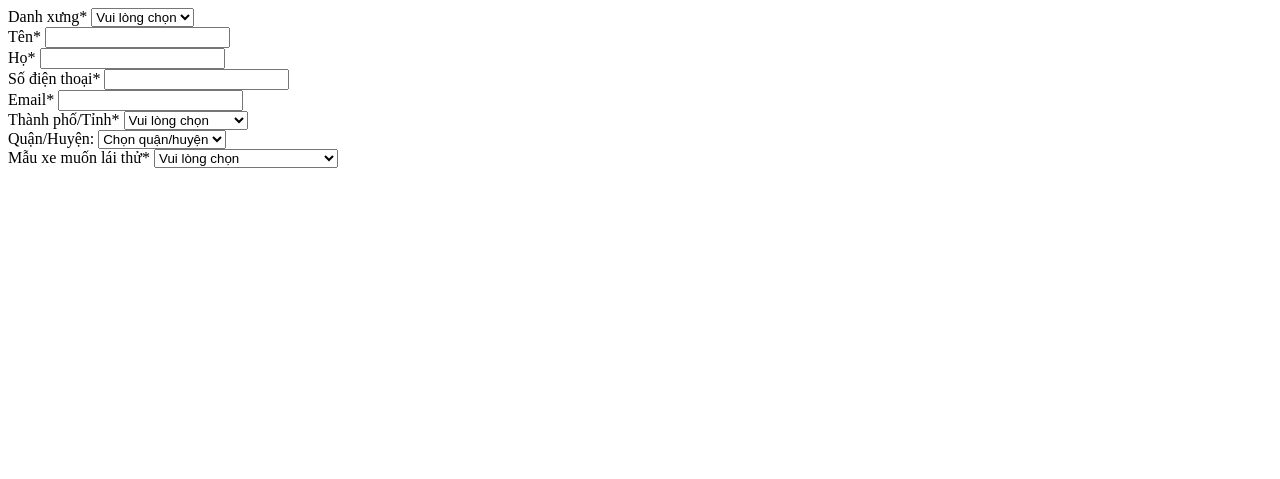
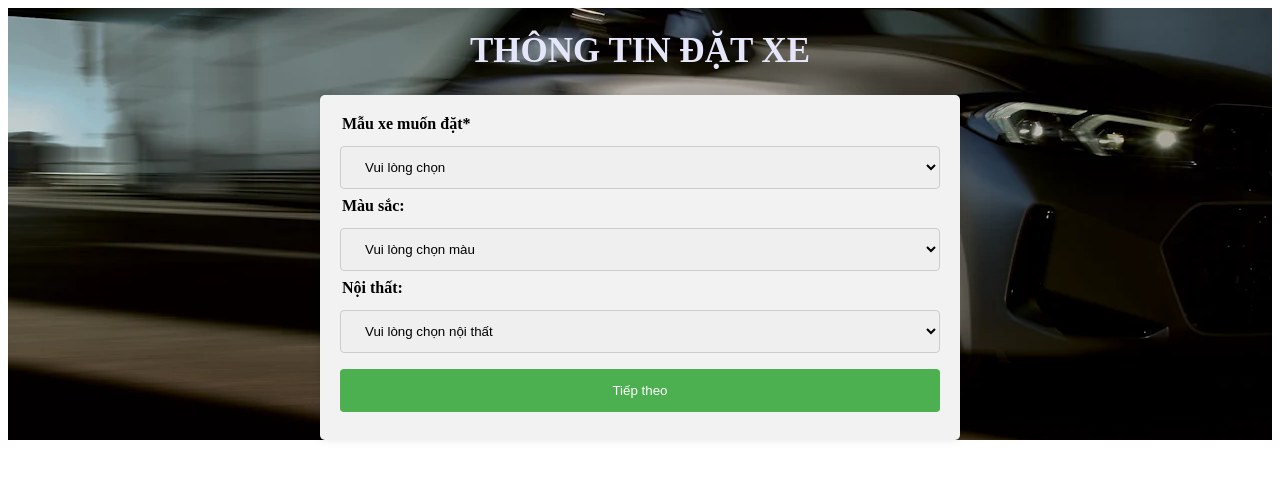
Before and after one commit to HuynhNe26/Lap-trinh-web, a PHP site: page /src_php/datxe.php in a window 1280 px wide. Shown: the top 479 px of the page. Run offline with PHP 8.4, Linux system fonts and the light colour scheme.

Commit message:
Update datxe.php

```diff
--- a/src_php/datxe.php
+++ b/src_php/datxe.php
@@ -1,91 +1,72 @@
-<form action="">
-                    <label for="title">Danh xưng*</label>
-                    <select id="title" name="title" required>
-                        <option value="">Vui lòng chọn</option>
-                        <option value="mr">Anh</option>
-                        <option value="ms">Chị</option>
-                    </select> <br>
-                    <label for="name">Tên*</label>
-                    <input type="text" required> <br>
-                    <label for="name">Họ*</label>
-                    <input type="text" required> <br>
-                    <label for="number">Số điện thoại*</label>
-                    <input type="number"> <br>
-                    <label for="email">Email*</label>
-                    <input type="text" required> <br>
-                    <label for="province">Thành phố/Tỉnh*</label>
-                    <select id="province" name="province" required>
-                        <option value="">Vui lòng chọn</option>
-                        <option value="TP. Hồ Chí Minh">Hồ Chí Minh</option>
-                        <option value="Hà Nội">Hà Nội</option>
-                        <option value="Điện Biên">Điện Biên</option>
-                        <option value="Hòa Bình">Hòa Bình</option>
-                        <option value="Lai Châu">Lai Châu</option>
-                        <option value="Sơn La">Sơn La</option>
-                        <option value="HCM">Hà Giang</option>
-                        <option value="HCM">Cao Bằng</option>
-                        <option value="HCM">Bắc Kạn</option>
-                        <option value="HCM">Lạng Sơn</option>
-                        <option value="HCM">Tuyên Quang</option>
-                        <option value="HCM">Thái Nguyên</option>
-                        <option value="HCM">Phú Thọ</option>
-                        <option value="HCM">Bắc Giang</option>
-                        <option value="HCM">Quảng Ninh</option>
-                        <option value="HCM">Bắc Ninh</option>
-                        <option value="HCM">Ninh Bình</option>
-                        <option value="HCM">Hà Nam</option>
-                        <option value="HCM">Lào Cai</option>
-                        <option value="HCM">Hải Dương</option>
-                        <option value="HCM">Hải Phòng</option>
-                        <option value="HCM">Hưng Yên</option>
-                        <option value="HCM">Nam Định</option>
-                        <option value="HCM">Thái Bình</option>
-                        <option value="HCM">Vĩnh Phúc</option>
-                        <option value="HCM">Thanh Hóa</option>
-                        <option value="HCM">Nghệ An</option>
-                        <option value="HCM">Vinh</option>
-                        <option value="HCM">Hà Tĩnh</option>
-                        <option value="HCM">Quảng Bình</option>
-                        <option value="HCM">Quảng Trị</option>
-                        <option value="HCM">Thừa Thiên Huế</option>
-                        <option value="HCM">Đà Nẵng</option>
-                        <option value="HCM">Quảng Nam</option>
-                        <option value="HCM">Quảng Ngãi</option>
-                        <option value="HCM">Bình Định</option>
-                        <option value="HCM">Quảng Ngãi</option>
-                        <option value="HCM">Phú Yên</option>
-                        <option value="HCM">Yên Bái</option>
-                        <option value="HCM">Gia Lai</option>
-                        <option value="HCM">Khánh Hòa</option>
-                        <option value="HCM">Ninh Thuận</option>
-                        <option value="HCM">Đắk Lắk</option>
-                        <option value="HCM">Đắk Nông</option>
-                        <option value="HCM">Lâm Đồng</option>
-                        <option value="HCM">Bình Dương</option>
-                        <option value="HCM">Bình Phước</option>
-                        <option value="HCM">Tây Ninh</option>
-                        <option value="HCM">Đồng Nai</option>
-                        <option value="HCM">Bà Rịa Vũng Tàu</option>
-                        <option value="HCM">Cần Thơ</option>
-                        <option value="HCM">Long An</option>
-                        <option value="HCM">An Giang</option>
-                        <option value="HCM">Đồng Tháp</option>
-                        <option value="HCM">Tiền Giang</option>
-                        <option value="HCM">Bến Tre</option>
-                        <option value="HCM">Vĩnh Long</option>
-                        <option value="HCM">Trà Vinh</option>
-                        <option value="HCM">Hậu Giang</option>
-                        <option value="HCM">Kiên Giang</option>
-                        <option value="HCM">Sóc Trăng</option>
-                        <option value="HCM">Bạc Liêu</option>
-                        <option value="HCM">Cà Mau</option>
-                        <option value="HCM">Kon Tum</option>
-                    </select> <br>
-                    <label for="district">Quận/Huyện:</label>
-                    <select id="district" name="district" required>
-                        <option value="">Chọn quận/huyện</option>
-                    </select> <br>
-                    <label for="type">Mẫu xe muốn lái thử*</label>
+<!DOCTYPE html>
+<html lang="vi">
+<head>
+    <meta charset="UTF-8">
+    <meta name="viewport" content="width=device-width, initial-scale=1.0">
+    <meta name="description" content="Liên hệ với chúng tôi để biết thêm thông tin.">
+    <title>Liên hệ với chúng tôi</title>
+    <!-- Kết nối với file CSS để định dạng giao diện -->
+    <link rel="stylesheet" href="main.css" type="text/css">
+    <link rel="stylesheet" href="../css/fontawesome-free-6.6.0/css/all.min.css">
+    <script src="js/main.js" defer></script>
+    <style>
+
+        .form_out {
+    display: flex;
+    flex-direction: column;
+    max-width: 100%;
+    align-items: center;
+    background-image: url(image/dangkilaithu.png);
+    background-position:-100px;
+
+  }
+
+  .form-dangkilt {
+    background-color: #f2f2f2;
+    padding: 20px;
+    border-radius: 5px;
+    box-shadow: 0 0 10px rgba(0, 0, 0, 0.1);
+    width: 80%;
+    max-width: 600px;
+  }
+
+  .form-dangkilt legend {
+    font-weight: bold;
+    margin-bottom: 5px;
+  }
+
+  .form-dangkilt input[type=text], .form-dangkilt input[type=number], .form-dangkilt select, .form-dangkilt textarea {
+    width: 100%;
+    padding: 12px 20px;
+    margin: 8px 0;
+    display: inline-block;
+    border: 1px solid #ccc;
+    border-radius: 4px;
+    box-sizing: border-box;
+  }
+
+  .form-dangkilt button {
+    background-color: #4CAF50;
+    color: white;
+    padding: 14px 20px;
+    margin: 8px 0;
+    border: none;
+    border-radius: 4px;
+    cursor: pointer;
+    width: 100%;
+  }
+
+  .form-dangkilt button:hover {
+    background-color: #45a049;
+  }
+
+    </style>
+
+   <div class="form_out" style="display:flex; flex-direction:column; max-width:100%; align-items:center">
+        <h1 style="font-size: 35px; color:lavender">THÔNG TIN ĐẶT XE</h1>
+
+        <form class="form-dangkilt" action="index.php?pid=9" method="post">
+                            <legend for="type">Mẫu xe muốn đặt*</legend>
                             <select id="type" name="type" required>
                                 <option value="">Vui lòng chọn</option>
                                 <option value="BMW 3 Series Sedan">BMW 3 Series Sedan</option>
@@ -104,4 +85,39 @@
                                 <option value="BMW i7">BMW i7</option>
                                 <option value="BMW Z4">BMW Z4</option>
                             </select> <br>
+                            <legend>Màu sắc:</legend>
+                            <select id="color" name="color" required>
+                                <option value="">Vui lòng chọn màu</option>
+                                <option value="Trắng">Trắng</option>
+                                <option value="Đen">Đen</option>
+                                <option value="Xanh lá">Xanh lá</option>
+                                <option value="Xanh đen">Xanh đen</option>
+                                <option value="Vàng">Vàng</option>
+                                <option value="Hồng">Hồng</option>
+                                <option value="Cam">Cam</option>
+                                <option value="Tím">Tím</option>
+                                <option value="Đỏ">Đỏ</option>
+                                <option value="Nâu">Nâu</option>
+                            </select> <br>
+                            <legend>Nội thất:</legend>
+                            <select id="interior" name="interior" required>
+                                <option value="">Vui lòng chọn nội thất</option>
+                                <option value="Da">Da</option>
+                                <option value="Đen">Đen</option>
+                                <option value="Nâu">Nâu</option>
+                            </select> <br>
+                            <button class="button" onclick="goToNextPage()">Tiếp theo</button>
                         </form>
+    </div>
+
+    <script>
+        function goToPreviousPage() {
+            // Đường dẫn tới trang trước
+            window.location.href = "";
+        }
+
+        function goToNextPage() {
+            // Đường dẫn tới trang sau
+            window.location.href = "index.php?pid=9";
+        }
+    </script>
```
Lines whose indentation alone changed are shown as unchanged.
